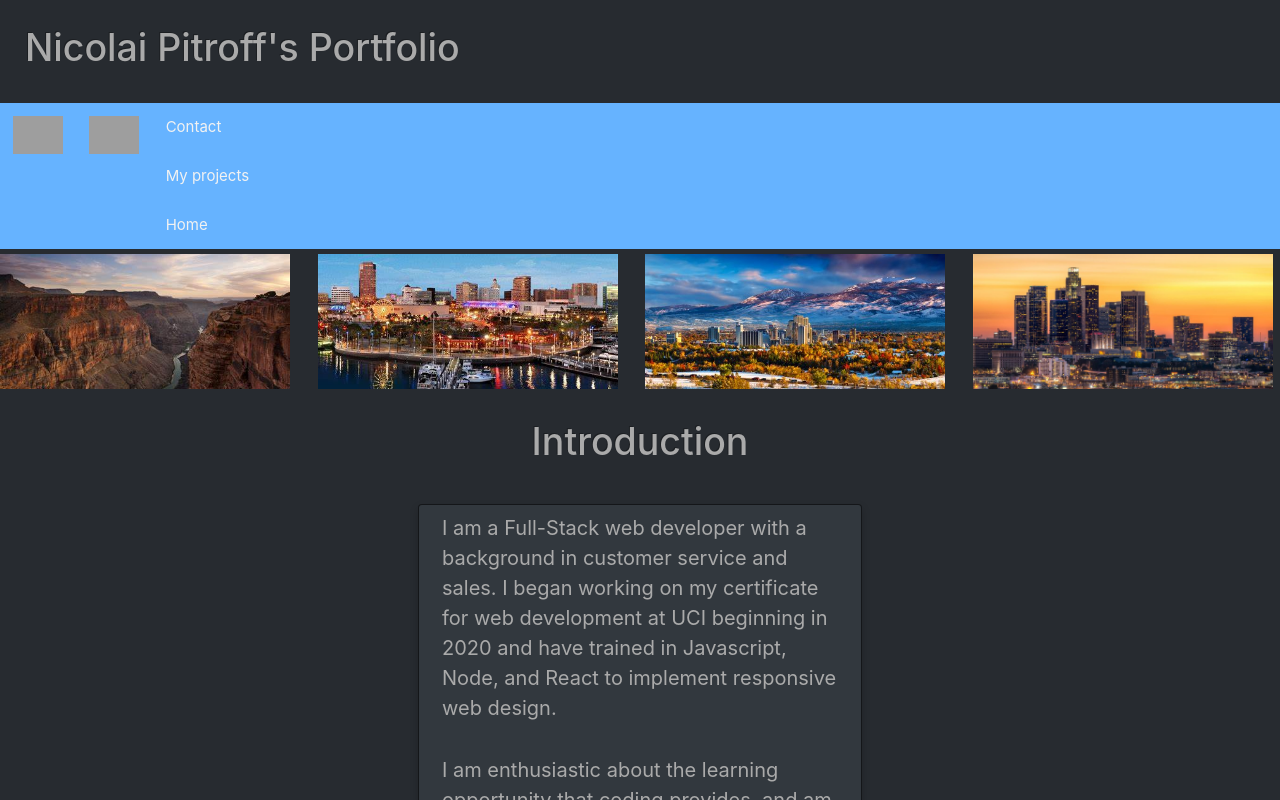
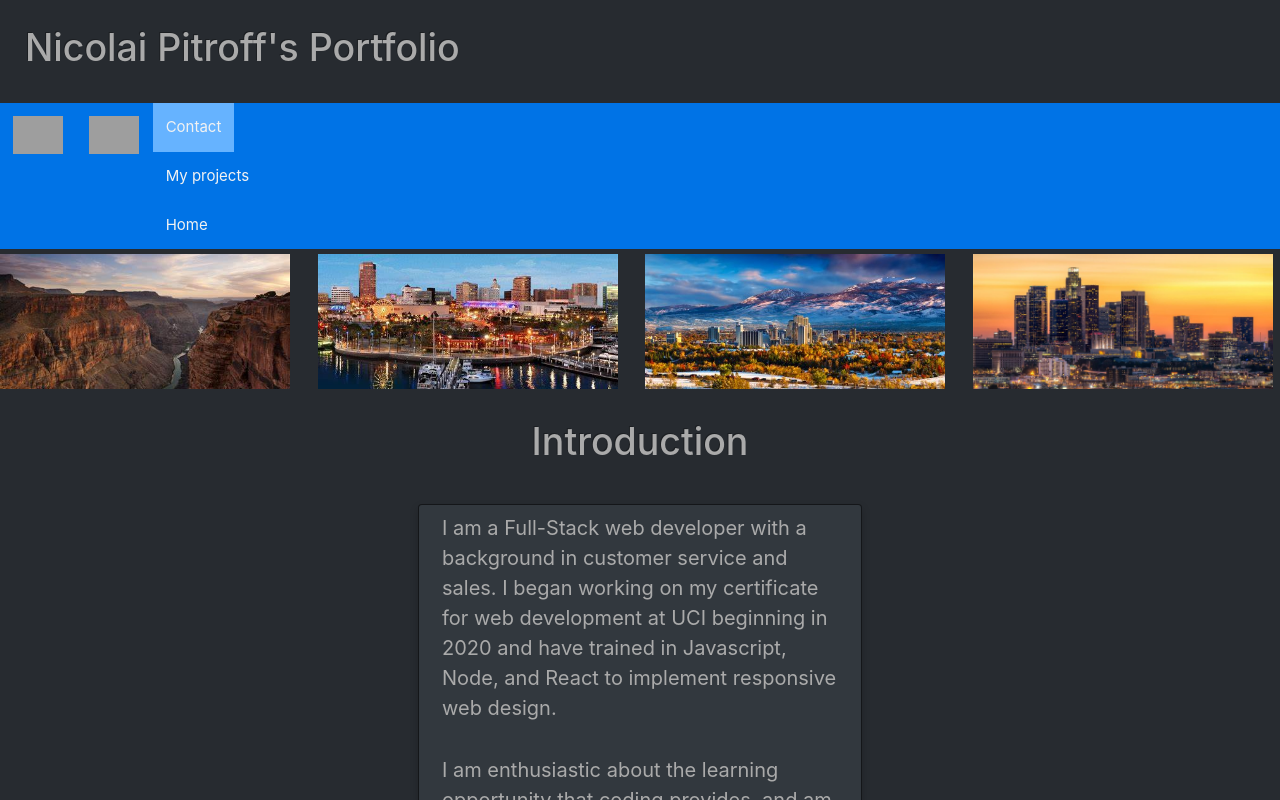
Before and after one commit to NPitroff/NDP_React_Portfolio, a React (Create React App) app: page / in a window 1280 px wide. In both pictures the pointer is over the link "Contact". Shown: the top 800 px of the page. Built offline with nearby package versions, Linux system fonts and the light colour scheme; grey boxes are pictures that could not be loaded.

Commit message:
Changed the hover target

```diff
--- a/src/mystyle.css
+++ b/src/mystyle.css
@@ -40,7 +40,7 @@ width:auto;
   background-color: #0073e6;
 }
 
-#navbar:hover{
+a.nav-link:hover{
   background-color: #66b3ff;
 }
 
```
